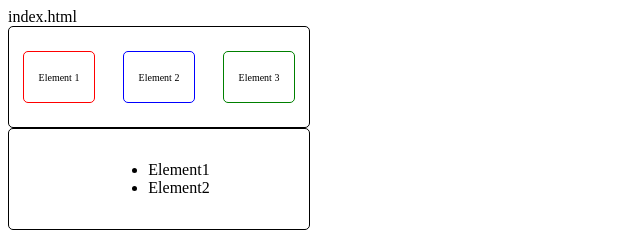
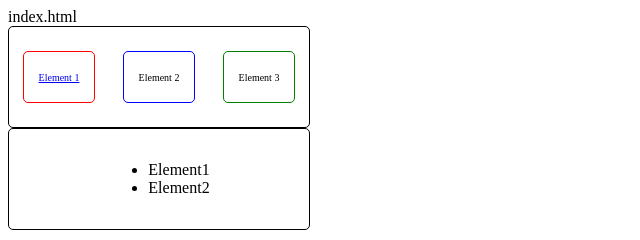
Before and after one commit to Pierreabc/html_barabanpierre, a plain HTML site: page index.html in a window 1280 px wide. Shown: the full height of the page, 0-640 px from the left. Drawn offline with Linux system fonts and the light colour scheme.

Commit message:
commit10

```diff
--- a/index.html
+++ b/index.html
@@ -10,7 +10,9 @@ index.html
 </head>
 <body>
     <div id="conteneur">
+        <a href="page2. html">
         <div class="element1">Element 1</div>
+        </a>
         <div class="element2">Element 2</div>
         <div class="element3">Element 3</div>
 
```
Also changed, not shown: index2.html (added), style2.css (added).
